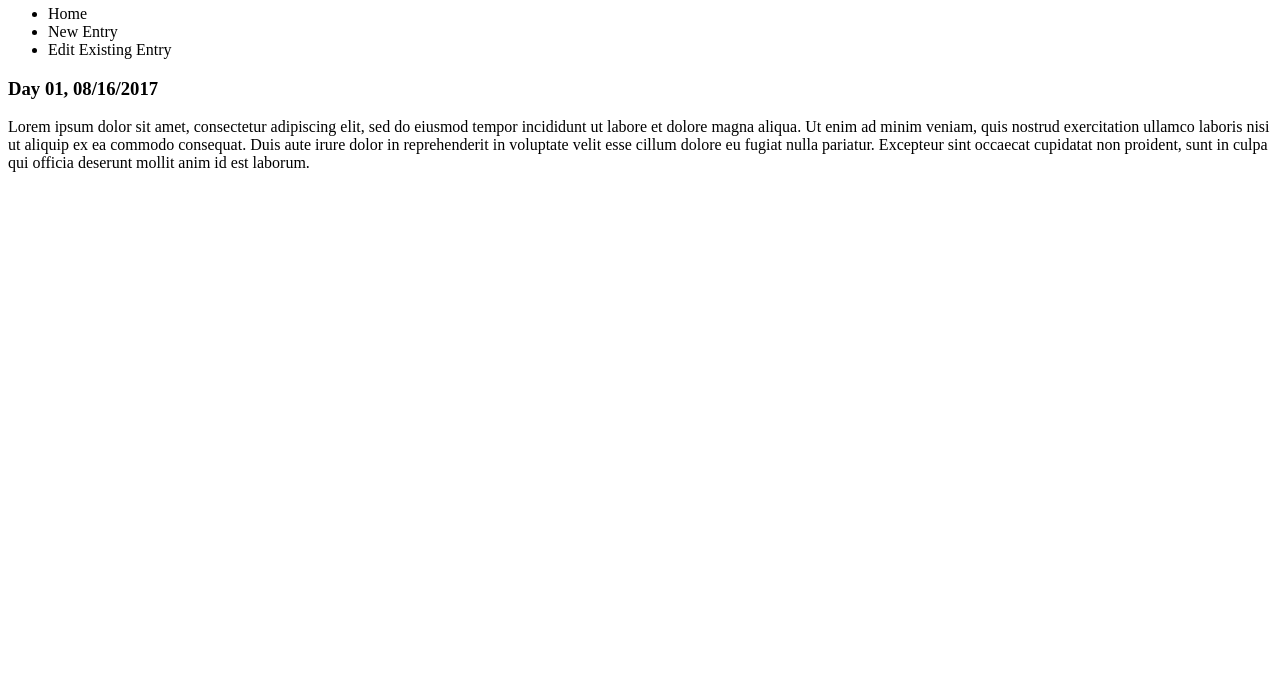
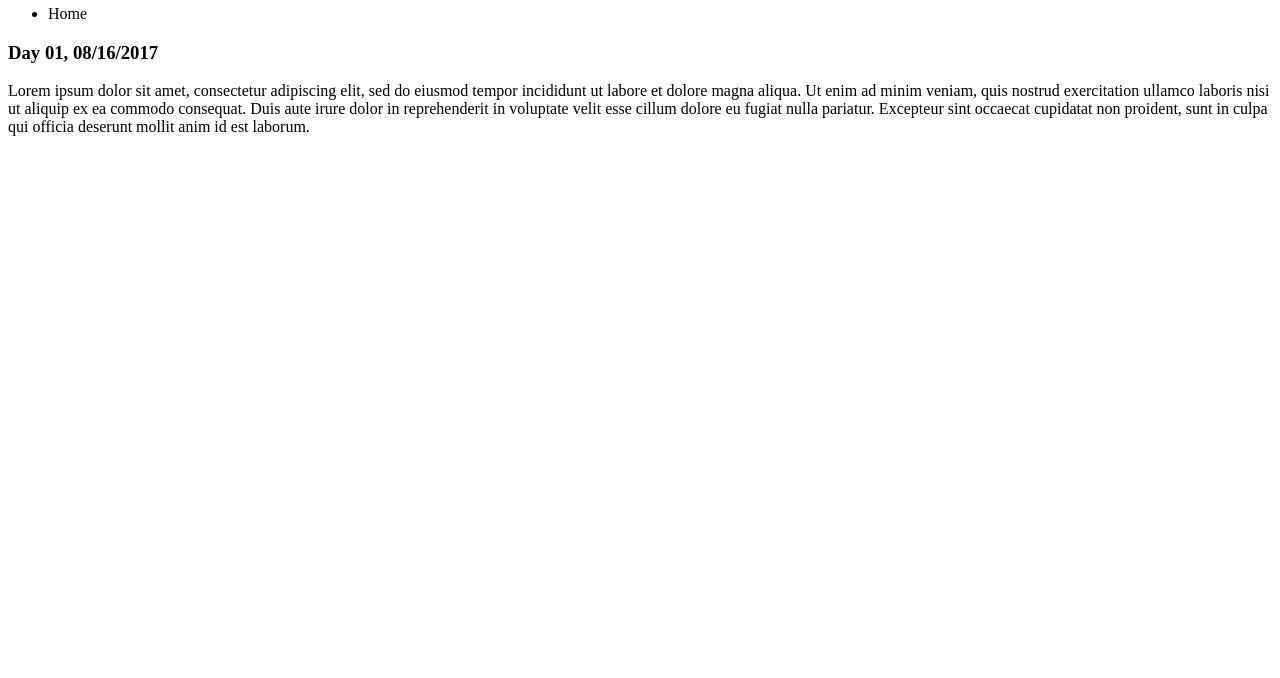
Before and after one commit to chelseadole/pyramid-learning-journal, a plain HTML site: page chelsea-mockups/detail-entry.html in a window 1280 px wide. Shown: the part 122-800 px from the top of the page. Drawn offline with Linux system fonts and the light colour scheme.

```diff
--- a/chelsea-mockups/detail-entry.html
+++ b/chelsea-mockups/detail-entry.html
@@ -12,8 +12,6 @@
         <nav>
             <ul>
                 <li>Home</li>
-                <li>New Entry</li>
-                <li>Edit Existing Entry</li>
             </ul>
         </nav>
     </header>
```
